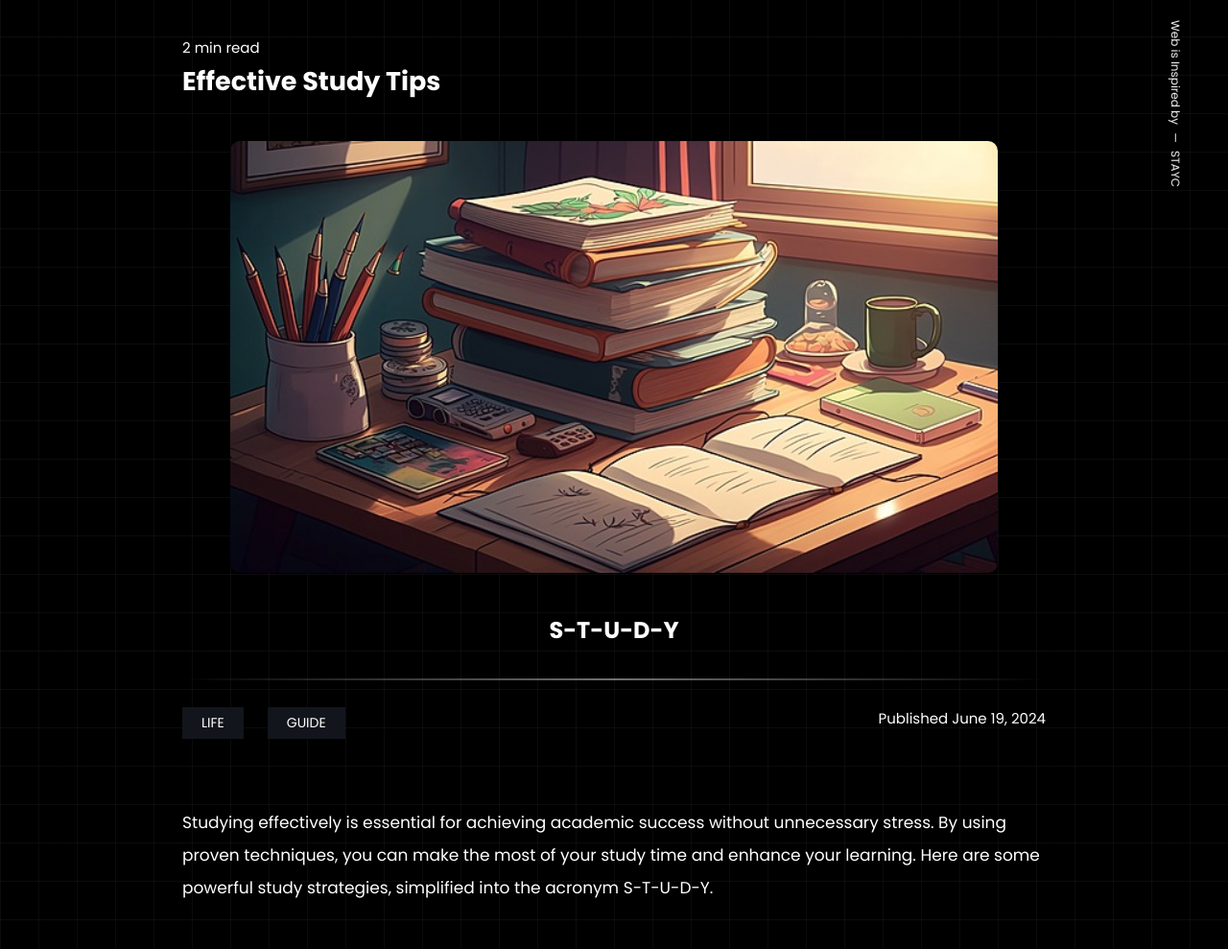
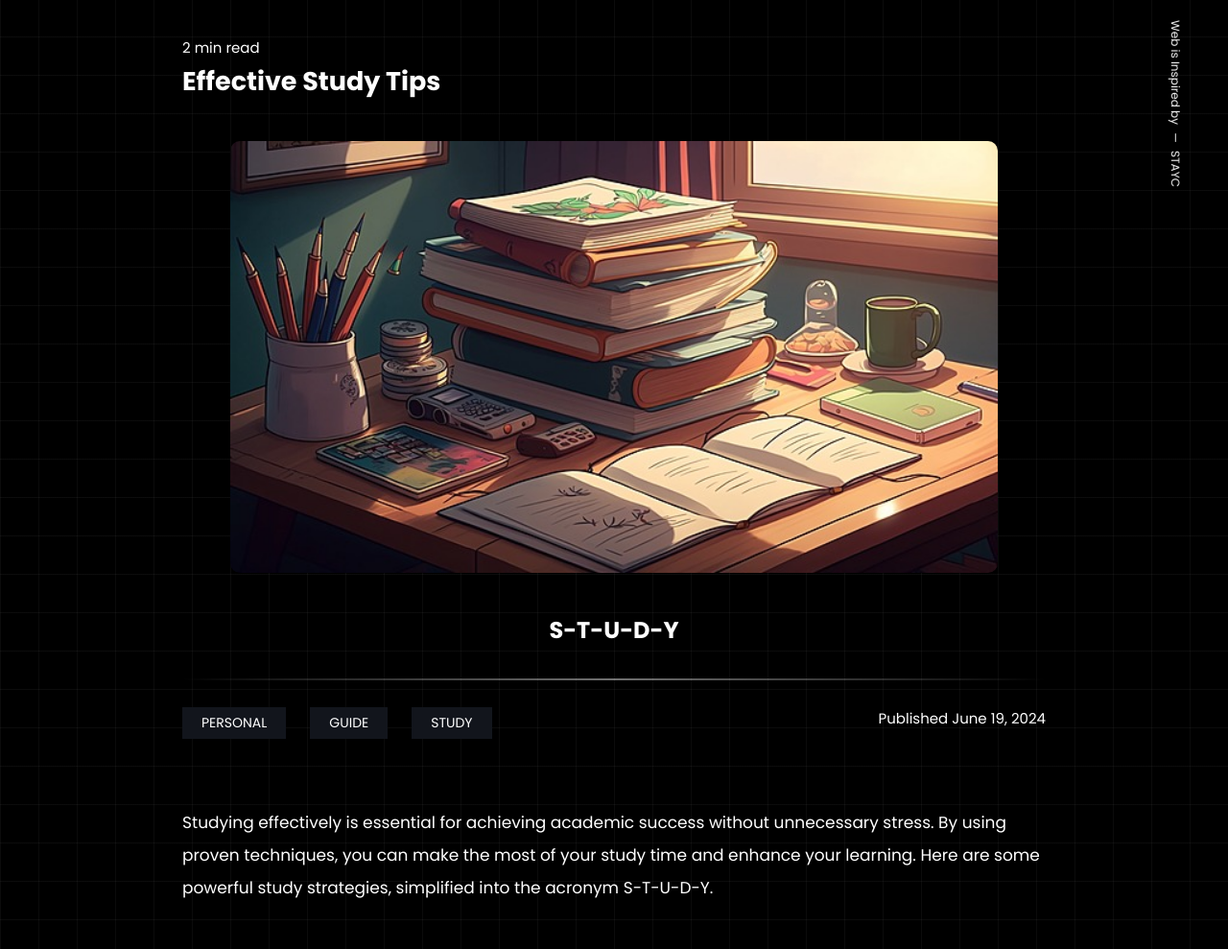
Before and after one commit to minkiji/minki, a plain HTML site: page effective-study-tips.html in a window 1280 px wide. Shown: the part 82-1071 px from the top of the page at 96% size. Drawn offline with Linux system fonts and the light colour scheme.

```diff
--- a/effective-study-tips.html
+++ b/effective-study-tips.html
@@ -37,8 +37,9 @@
 
     <div class="date-container">
       <div class="life-guide">
-        <span class="life">LIFE</span>
+        <span class="life">PERSONAL</span>
         <span class="guide">GUIDE</span>
+        <span class="guide">STUDY</span>
       </div>
       <div class="time">
         <span>Published June 19, 2024</span>
```
